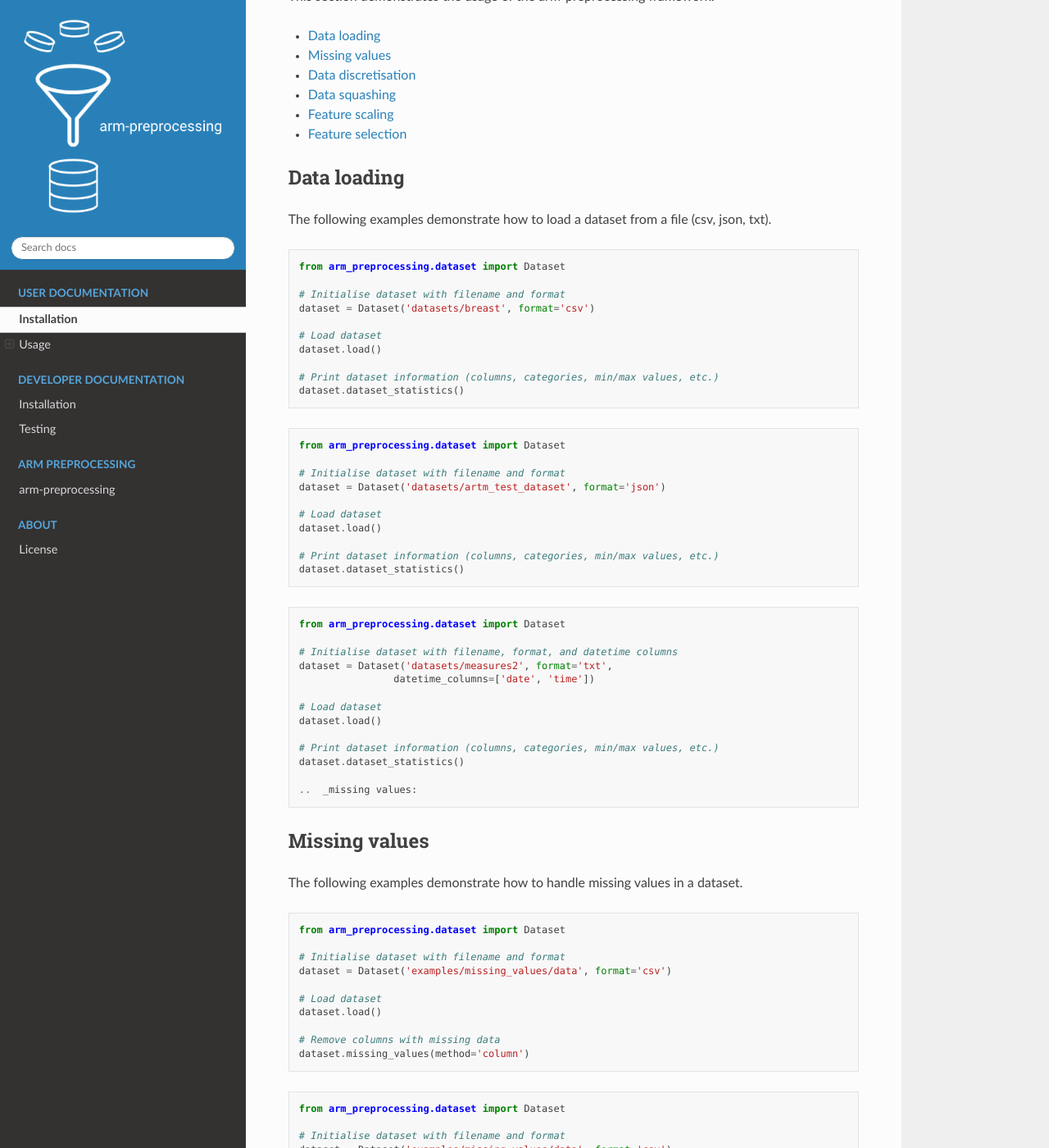
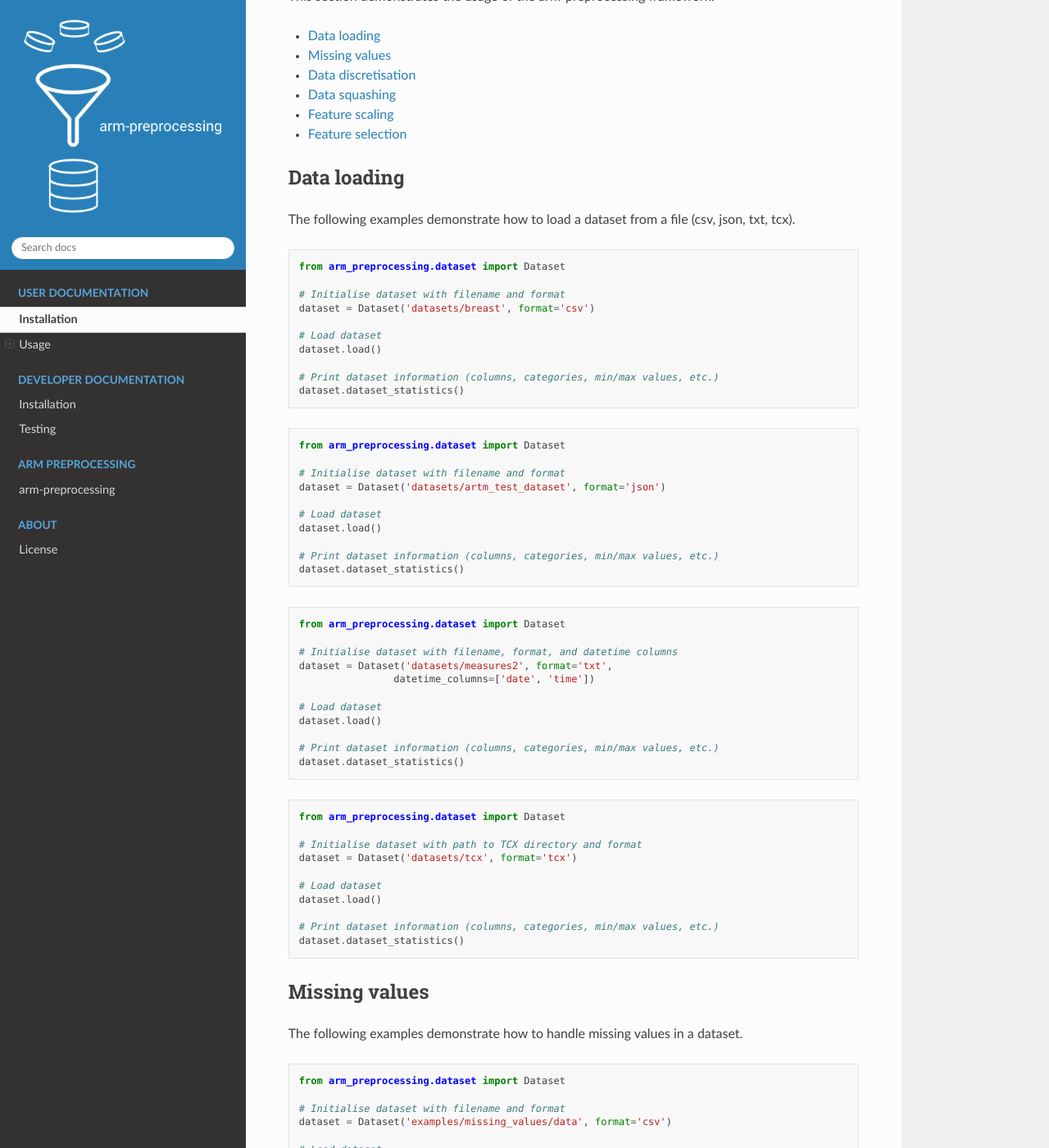
Before and after one commit to firefly-cpp/arm-preprocessing, a Sphinx documentation site: the page built from docs/user/usage.rst, in a window 1280 px wide and 1400 px high, scrolled down 584 px. Shown: the whole window at 82% size. Built offline with Sphinx 7.4.7 and the Read the Docs theme 2.0.0, drawn with Linux system fonts in a browser that asks for light colours; pages that are not in the unit, such as notebooks, are missing from menus.

Commit message:
doc: TCX

```diff
--- a/docs/index.rst
+++ b/docs/index.rst
@@ -9,7 +9,7 @@ arm-preprocessing is a lightweight Python library supporting several key steps i
 Key features
 ------------
 
-*   Loading various formats of datasets (CSV, JSON, TXT) 📊
+*   Loading various formats of datasets (CSV, JSON, TXT, TCX) 📊
 *   Converting datasets to different formats 🔄
 *   Loading different types of datasets (numerical dataset, discrete dataset, time-series data, text, etc.) 📉
 *   Dataset identification (which type of dataset) 🔍
--- a/docs/user/usage.rst
+++ b/docs/user/usage.rst
@@ -36,7 +36,7 @@ This section demonstrates the usage of the arm-preprocessing framework.
 Data loading
 ~~~~~~~~~~~~
 
-The following examples demonstrate how to load a dataset from a file (csv, json, txt).
+The following examples demonstrate how to load a dataset from a file (csv, json, txt, tcx).
 
 ..  code:: python
 
@@ -78,7 +78,18 @@ The following examples demonstrate how to load a dataset from a file (csv, json,
     # Print dataset information (columns, categories, min/max values, etc.)
     dataset.dataset_statistics()
 
-    ..  _missing values:
+..  code:: python
+
+    from arm_preprocessing.dataset import Dataset
+
+    # Initialise dataset with path to TCX directory and format
+    dataset = Dataset('datasets/tcx', format='tcx')
+
+    # Load dataset
+    dataset.load()
+
+    # Print dataset information (columns, categories, min/max values, etc.)
+    dataset.dataset_statistics()
 
 .. _missing values:
 
--- a/pyproject.toml
+++ b/pyproject.toml
@@ -12,7 +12,7 @@ readme = "README.md"
 [tool.poetry.dependencies]
 python = ">=3.9,<3.13"
 pandas = ">=2.1.1,<3.0.0"
-Sphinx = {version = "^4.4.0", optional = true}
+Sphinx = {version = "^5.0", optional = true}
 sphinx-rtd-theme = {version = "^1.0.0", optional = true}
 scikit-learn = "^1.3.2"
 niaarm = "^0.3.5"
```
Also changed, not shown: README.md (+2 -1 lines), docs/dev/installation.rst (+15 -13 lines), 1 other file.
